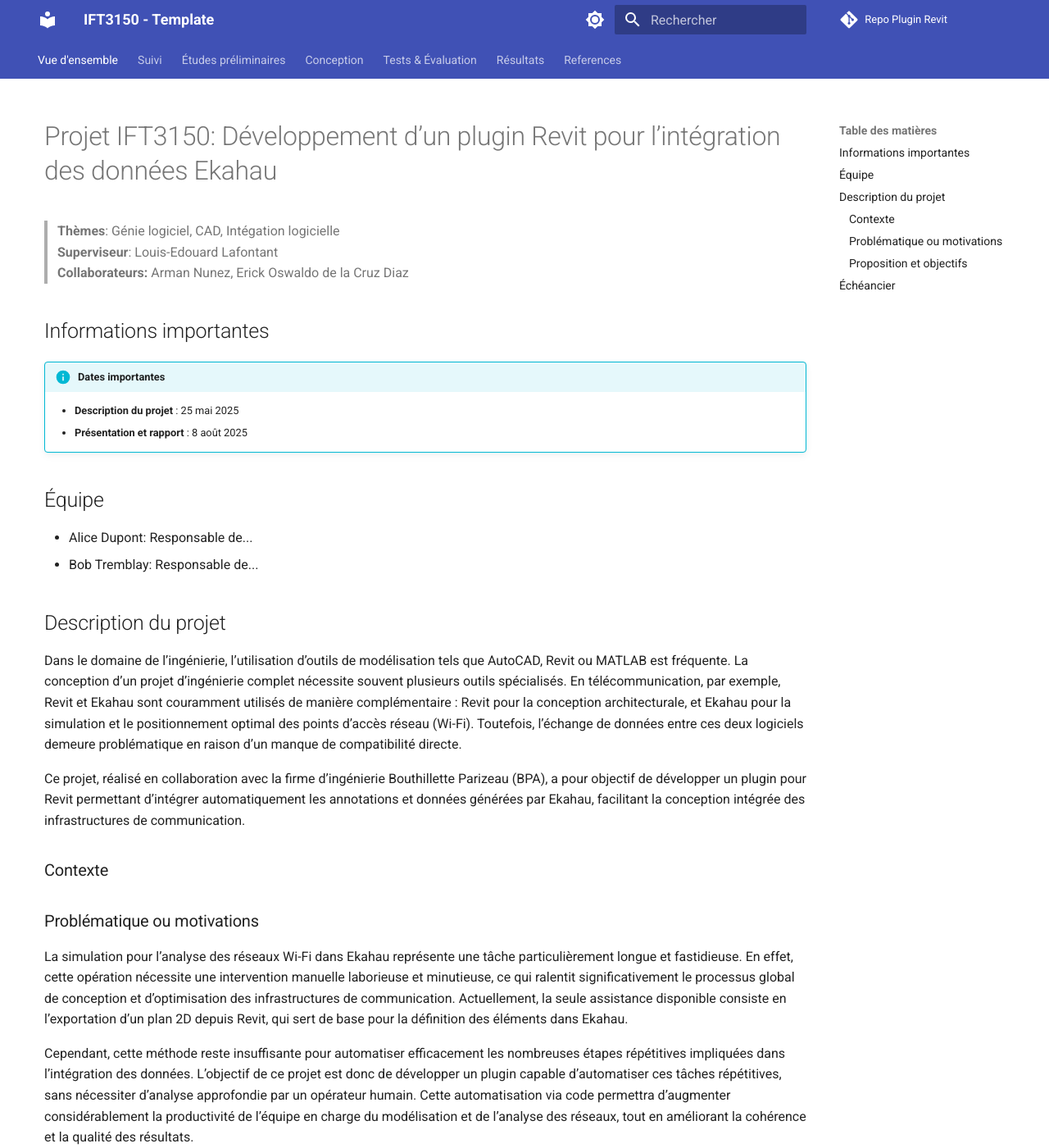
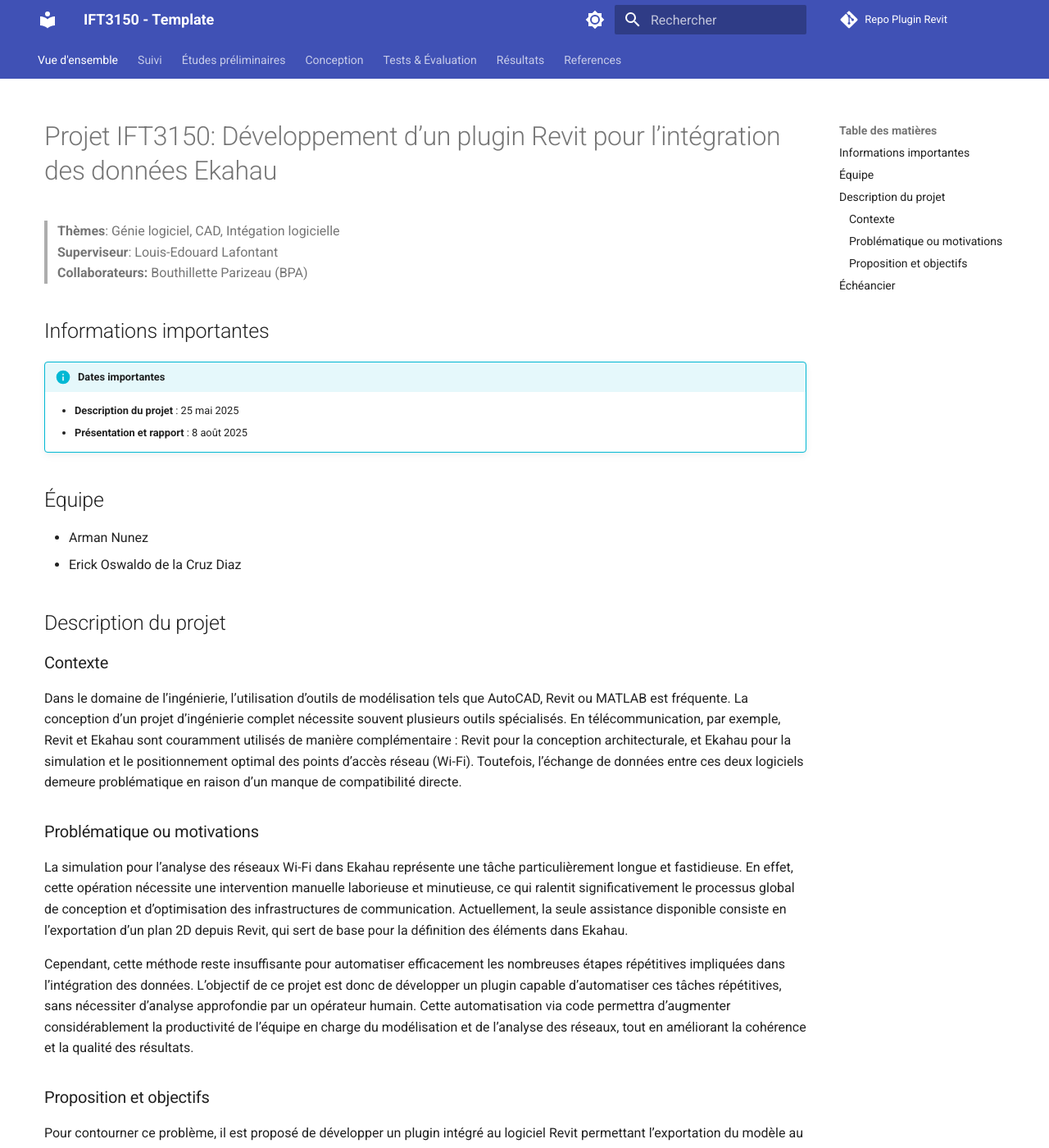
Before and after one commit to protolabo/plugin-revit, an MkDocs documentation site: the page built from docs/index.md, in a window 1280 px wide and 1400 px high. Shown: the whole window at 82% size. Built offline with MkDocs 1.6.1 and Material for MkDocs 9.7.7, drawn with Linux system fonts in a browser that asks for light colours; comment, search, counter and statistics services are not loaded.

Commit message:
Update index.md

```diff
--- a/docs/index.md
+++ b/docs/index.md
@@ -2,7 +2,7 @@
 
 > **Thèmes**: Génie logiciel, CAD, Intégation logicielle
 > **Superviseur**: Louis-Edouard Lafontant
-> **Collaborateurs:** Arman Nunez, Erick Oswaldo de la Cruz Diaz
+> **Collaborateurs:** Bouthillette Parizeau (BPA)
 
 ## Informations importantes
 
@@ -14,16 +14,14 @@
 
 ## Équipe
 
-- Alice Dupont: Responsable de...
-- Bob Tremblay: Responsable de...
+- Arman Nunez
+- Erick Oswaldo de la Cruz Diaz
 
 ## Description du projet
+
+### Contexte
 Dans le domaine de l’ingénierie, l’utilisation d’outils de modélisation tels que AutoCAD, Revit ou MATLAB est fréquente. La conception d’un projet d’ingénierie complet nécessite souvent plusieurs outils spécialisés.
 En télécommunication, par exemple, Revit et Ekahau sont couramment utilisés de manière complémentaire : Revit pour la conception architecturale, et Ekahau pour la simulation et le positionnement optimal des points d’accès réseau (Wi-Fi). Toutefois, l’échange de données entre ces deux logiciels demeure problématique en raison d’un manque de compatibilité directe.
-
-Ce projet, réalisé en collaboration avec la firme d’ingénierie Bouthillette Parizeau (BPA), a pour objectif de développer un plugin pour Revit permettant d’intégrer automatiquement les annotations et données générées par Ekahau, facilitant la conception intégrée des infrastructures de communication.
-
-### Contexte
 
 ### Problématique ou motivations
 La simulation pour l’analyse des réseaux Wi-Fi dans Ekahau représente une tâche particulièrement longue et fastidieuse. En effet, cette opération nécessite une intervention manuelle laborieuse et minutieuse, ce qui ralentit significativement le processus global de conception et d’optimisation des infrastructures de communication. Actuellement, la seule assistance disponible consiste en l’exportation d’un plan 2D depuis Revit, qui sert de base pour la définition des éléments dans Ekahau.
```
